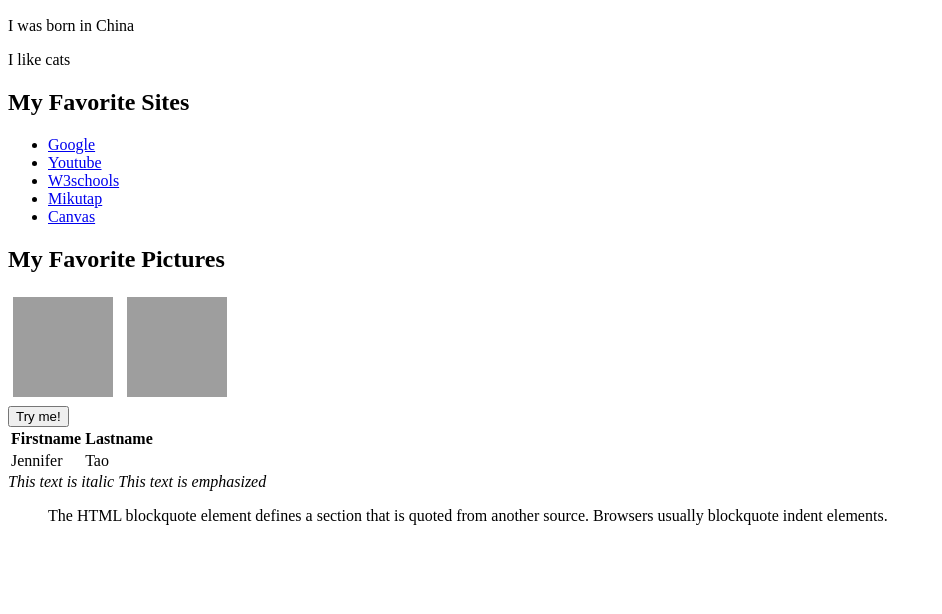
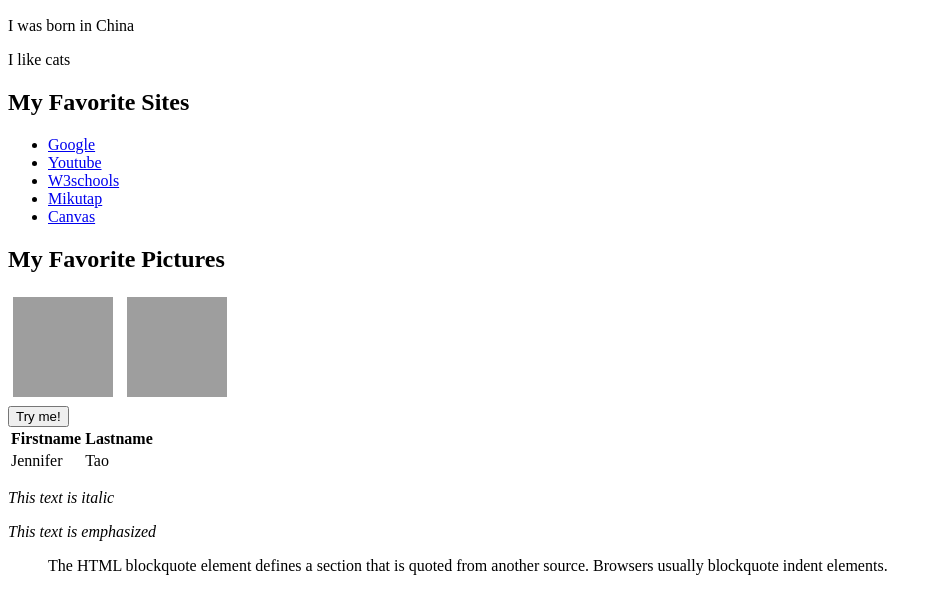
Before and after one commit to jentao-1861745/jentao-1861745.github.io, a plain HTML site: page tags.html in a window 1280 px wide. Shown: the part 110-724 px from the top of the page, without its empty margins (0-942 px from the left). Drawn offline with Linux system fonts and the light colour scheme; grey boxes are pictures that could not be loaded.

Commit message:
update tag

```diff
--- a/tags.html
+++ b/tags.html
@@ -7,9 +7,11 @@
 </head>
 <body>
 	<h1>Jennifer</h1>
+
 	<h2>About Me</h2>
 	<p>I was born in China</p>
 	<p>I like cats</p>
+
 	<h2>My Favorite Sites</h2>
 	<ul>
 		<li><a href="https://www.google.com/">Google</a></li>
@@ -37,8 +39,8 @@
 		</tr>
 	</table>
 
-	<i>This text is italic</i>
-	<em>This text is emphasized</em>
+	<p><i>This text is italic</i></p>
+	<p><em>This text is emphasized</em></p>
 	<blockquote cite="https://www.w3schools.com/html/html_quotation_elements.asp">
 		The HTML blockquote element defines a section that is quoted from another source.
 			Browsers usually blockquote indent elements.
```
Also changed, not shown: anExternal.html (added), someCss.html (added).
